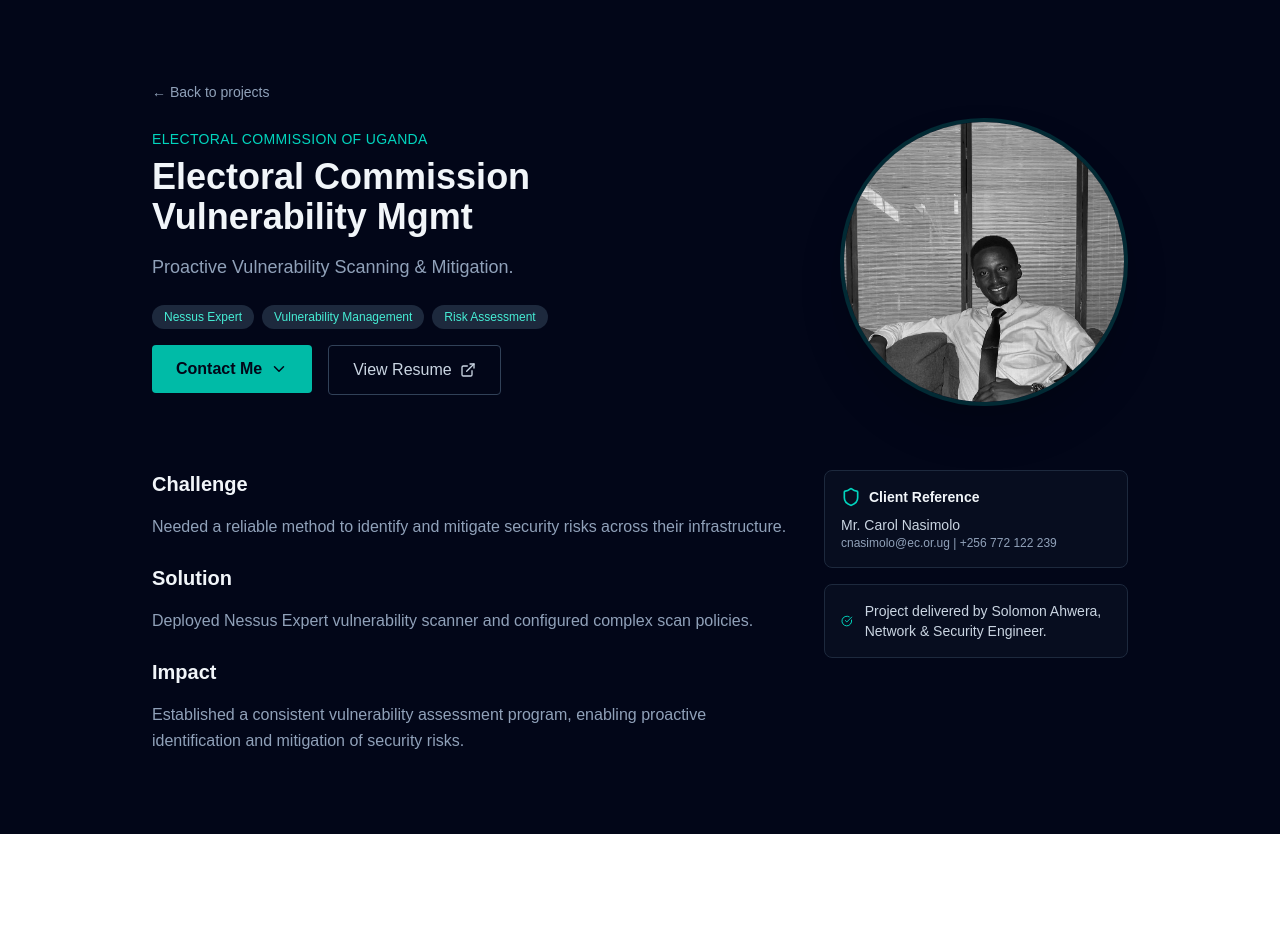
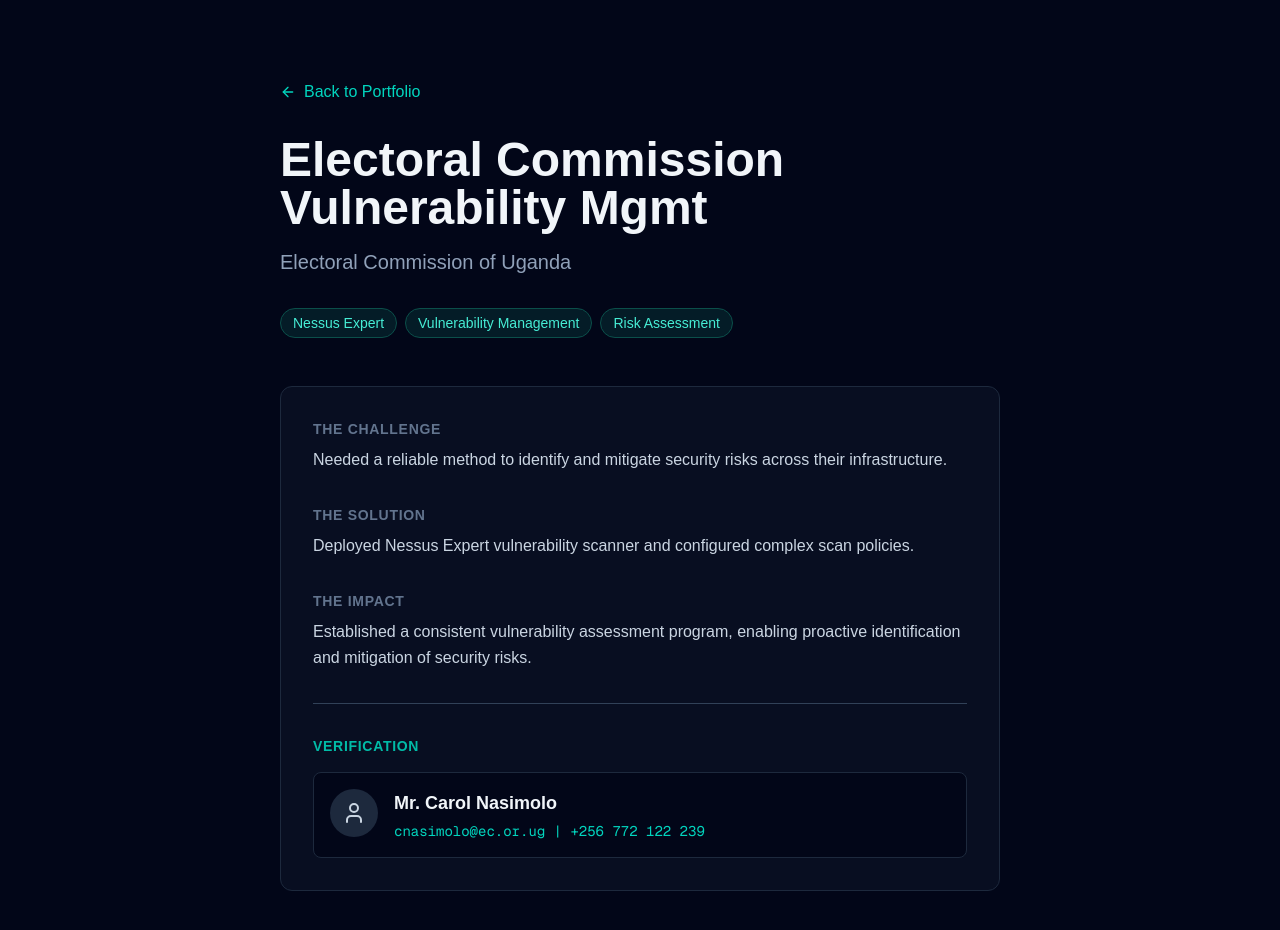
Before and after one commit to BadMan002/SolomonAhwera, a Next.js app: page /projects/ecu-nessus in a window 1280 px wide. Shown: the top 930 px of the page. Before the commit the page ends 834 px from the top, so only its background shows below. Built offline with nearby package versions, Linux system fonts and the light colour scheme.

Commit message:
Fix missing project pages and folder structure

```diff
--- a/app/projects/[id]/page.tsx
+++ b/app/projects/[id]/page.tsx
@@ -1,193 +1,84 @@
-'use client';
+import Link from 'next/link';
+import { projects } from '../../data'; // Imports data from app/data.ts
+import { ArrowLeft, User, Shield, CheckCircle } from 'lucide-react';
+import { notFound } from 'next/navigation';
 
-import Link from 'next/link';
-import Image from 'next/image';
-import { notFound } from 'next/navigation';
-import { useState } from 'react';
-import { profile, projects } from '../../data';
-import {
-  ExternalLink,
-  ChevronDown,
-  Mail,
-  Phone,
-  Shield,
-  CheckCircle,
-} from 'lucide-react';
-
-// Simple contact dropdown reused from the home page
-function ContactDropdown() {
-  const [isOpen, setIsOpen] = useState(false);
-
-  return (
-    <div className="relative">
-      <button
-        onClick={() => setIsOpen(!isOpen)}
-        className="flex items-center gap-2 px-6 py-3 bg-teal-500 text-slate-950 font-bold rounded hover:bg-teal-400 transition"
-      >
-        Contact Me
-        <ChevronDown
-          size={18}
-          className={`transition-transform duration-200 ${
-            isOpen ? 'rotate-180' : ''
-          }`}
-        />
-      </button>
-
-      {isOpen && (
-        <>
-          <div
-            className="fixed inset-0 z-40 cursor-default"
-            onClick={() => setIsOpen(false)}
-          ></div>
-
-          <div className="absolute top-full left-0 mt-2 w-72 bg-slate-900 border border-slate-700 rounded-lg shadow-xl z-50 p-2 flex flex-col gap-1">
-            <a
-              href={`mailto:${profile.email}`}
-              className="flex items-center gap-3 p-3 text-slate-300 hover:bg-slate-800 hover:text-teal-400 rounded transition group"
-            >
-              <div className="p-2 bg-slate-800 rounded group-hover:bg-slate-700 text-teal-500">
-                <Mail size={18} />
-              </div>
-              <div className="flex flex-col">
-                <span className="text-xs text-slate-500 uppercase font-bold tracking-wider">
-                  Email
-                </span>
-                <span className="text-sm font-medium">{profile.email}</span>
-              </div>
-            </a>
-
-            <a
-              href={`tel:${profile.phone.replace(/\s/g, '')}`}
-              className="flex items-center gap-3 p-3 text-slate-300 hover:bg-slate-800 hover:text-teal-400 rounded transition group"
-            >
-              <div className="p-2 bg-slate-800 rounded group-hover:bg-slate-700 text-teal-500">
-                <Phone size={18} />
-              </div>
-              <div className="flex flex-col">
-                <span className="text-xs text-slate-500 uppercase font-bold tracking-wider">
-                  Phone
-                </span>
-                <span className="text-sm font-medium">{profile.phone}</span>
-              </div>
-            </a>
-          </div>
-        </>
-      )}
-    </div>
-  );
+// 1. Define Props with params as a Promise (Required for Next.js 15+)
+interface Props {
+  params: Promise<{
+    id: string;
+  }>;
 }
 
-type ProjectPageProps = {
-  params: { id: string };
-};
-
-export default function ProjectPage({ params }: ProjectPageProps) {
-  const project = projects.find((p) => p.id === params.id);
+export default async function ProjectPage({ params }: Props) {
+  // 2. Await the params
+  const resolvedParams = await params;
+  const project = projects.find((p) => p.id === resolvedParams.id);
 
   if (!project) {
-    notFound();
+    return notFound();
   }
 
   return (
-    <main className="min-h-screen bg-slate-950 text-slate-200 selection:bg-teal-500 selection:text-teal-900">
-      <div className="max-w-5xl mx-auto px-6 py-12 md:py-20 space-y-16">
-        {/* Back link */}
-        <Link
-          href="/"
-          className="inline-flex items-center text-sm text-slate-400 hover:text-teal-400 transition mb-4"
-        >
-          ← Back to projects
+    <main className="min-h-screen bg-slate-950 text-slate-200 py-12 md:py-20">
+      <div className="max-w-3xl mx-auto px-6">
+        <Link href="/" className="inline-flex items-center text-teal-400 hover:text-teal-300 mb-8 transition">
+          <ArrowLeft size={16} className="mr-2" /> Back to Portfolio
         </Link>
 
-        {/* Project header */}
-        <header className="grid md:grid-cols-2 gap-8 items-center">
-          <div>
-            <p className="text-sm uppercase tracking-wide text-teal-400 mb-2">
-              {project.client}
-            </p>
-            <h1 className="text-3xl md:text-4xl font-bold text-slate-100 mb-4">
-              {project.title}
-            </h1>
-            <p className="text-slate-400 text-lg mb-6">{project.tagline}</p>
+        <h1 className="text-4xl md:text-5xl font-bold text-slate-100 mb-4">{project.title}</h1>
+        <p className="text-xl text-slate-400 mb-8">{project.client}</p>
 
-            <div className="flex flex-wrap gap-2 mb-4">
+        {/* Tech Stack */}
+        <div className="flex flex-wrap gap-2 mb-12">
           {project.tech.map((t) => (
-                <span
-                  key={t}
-                  className="text-xs px-3 py-1 bg-slate-800 text-teal-300 rounded-full"
-                >
+            <span key={t} className="px-3 py-1 bg-teal-900/30 border border-teal-900 text-teal-300 rounded-full text-sm">
               {t}
             </span>
           ))}
         </div>
 
-            <div className="flex flex-wrap gap-4">
-              <ContactDropdown />
-              <a
-                href="/resume.pdf"
-                target="_blank"
-                rel="noopener noreferrer"
-                className="px-6 py-3 border border-slate-700 text-slate-300 rounded hover:border-teal-500 hover:text-teal-400 transition flex items-center gap-2"
-              >
-                View Resume
-                <ExternalLink size={16} />
-              </a>
+        {/* Details */}
+        <div className="bg-slate-900/50 rounded-xl p-8 border border-slate-800 space-y-8">
+          <div>
+            <h3 className="text-sm font-bold uppercase tracking-wider text-slate-500 mb-2">The Challenge</h3>
+            <p className="text-slate-300 leading-relaxed">{project.challenge}</p>
+          </div>
+          <div>
+            <h3 className="text-sm font-bold uppercase tracking-wider text-slate-500 mb-2">The Solution</h3>
+            <p className="text-slate-300 leading-relaxed">{project.solution}</p>
+          </div>
+          <div>
+            <h3 className="text-sm font-bold uppercase tracking-wider text-slate-500 mb-2">The Impact</h3>
+            <p className="text-slate-300 leading-relaxed">{project.impact}</p>
+          </div>
+
+          {/* Reference */}
+          {project.reference && (
+            <div className="border-t border-slate-700 pt-8 mt-8">
+               <h3 className="text-sm font-bold uppercase tracking-wider text-teal-500 mb-4">Verification</h3>
+               <div className="flex items-start gap-4 bg-slate-950 p-4 rounded-lg border border-slate-800">
+                  <div className="bg-slate-800 p-3 rounded-full">
+                    <User className="text-slate-300" size={24} />
+                  </div>
+                  <div>
+                    <p className="font-bold text-slate-100 text-lg">{project.reference.name}</p>
+                    <div className="text-slate-400 text-sm mt-1">
+                       <span className="text-teal-400 font-mono">{project.reference.contact}</span>
                     </div>
                   </div>
-
-          <div className="flex justify-center md:justify-end">
-            <div className="relative w-48 h-48 md:w-72 md:h-72 rounded-full overflow-hidden border-4 border-teal-500/20 shadow-2xl">
-              <Image
-                src="/profile.JPG"
-                alt={profile.name}
-                fill
-                className="object-cover"
-                priority
-              />
                </div>
             </div>
-        </header>
-
-        {/* Details */}
-        <section className="grid md:grid-cols-3 gap-8">
-          <div className="md:col-span-2 space-y-4">
-            <h2 className="text-xl font-semibold text-slate-100">
-              Challenge
-            </h2>
-            <p className="text-slate-400 leading-relaxed">{project.challenge}</p>
-
-            <h2 className="text-xl font-semibold text-slate-100 mt-6">
-              Solution
-            </h2>
-            <p className="text-slate-400 leading-relaxed">{project.solution}</p>
-
-            <h2 className="text-xl font-semibold text-slate-100 mt-6">Impact</h2>
-            <p className="text-slate-400 leading-relaxed">{project.impact}</p>
+          )}
         </div>
-
-          <aside className="space-y-4">
-            <div className="p-4 border border-slate-800 rounded-lg bg-slate-900/40">
-              <div className="flex items-center gap-2 mb-2">
-                <Shield className="text-teal-400" size={20} />
-                <h3 className="text-sm font-semibold text-slate-100">
-                  Client Reference
-                </h3>
-              </div>
-              <p className="text-sm text-slate-300 font-medium">
-                {project.reference.name}
-              </p>
-              <p className="text-xs text-slate-400">{project.reference.contact}</p>
-            </div>
-
-            <div className="p-4 border border-slate-800 rounded-lg bg-slate-900/40 flex items-center gap-3">
-              <CheckCircle className="text-teal-400" size={20} />
-              <span className="text-sm text-slate-300">
-                Project delivered by {profile.name}, {profile.title}.
-              </span>
-            </div>
-          </aside>
-        </section>
       </div>
     </main>
   );
 }
+
+// 3. Generate static paths for faster loading
+export async function generateStaticParams() {
+  return projects.map((project) => ({
+    id: project.id,
+  }));
+}
```
Also changed, not shown: public/ESET-Logo.jpg (deleted), 1 other file (tests, documents, lock files or other folders). Lines whose indentation alone changed are shown as unchanged.
